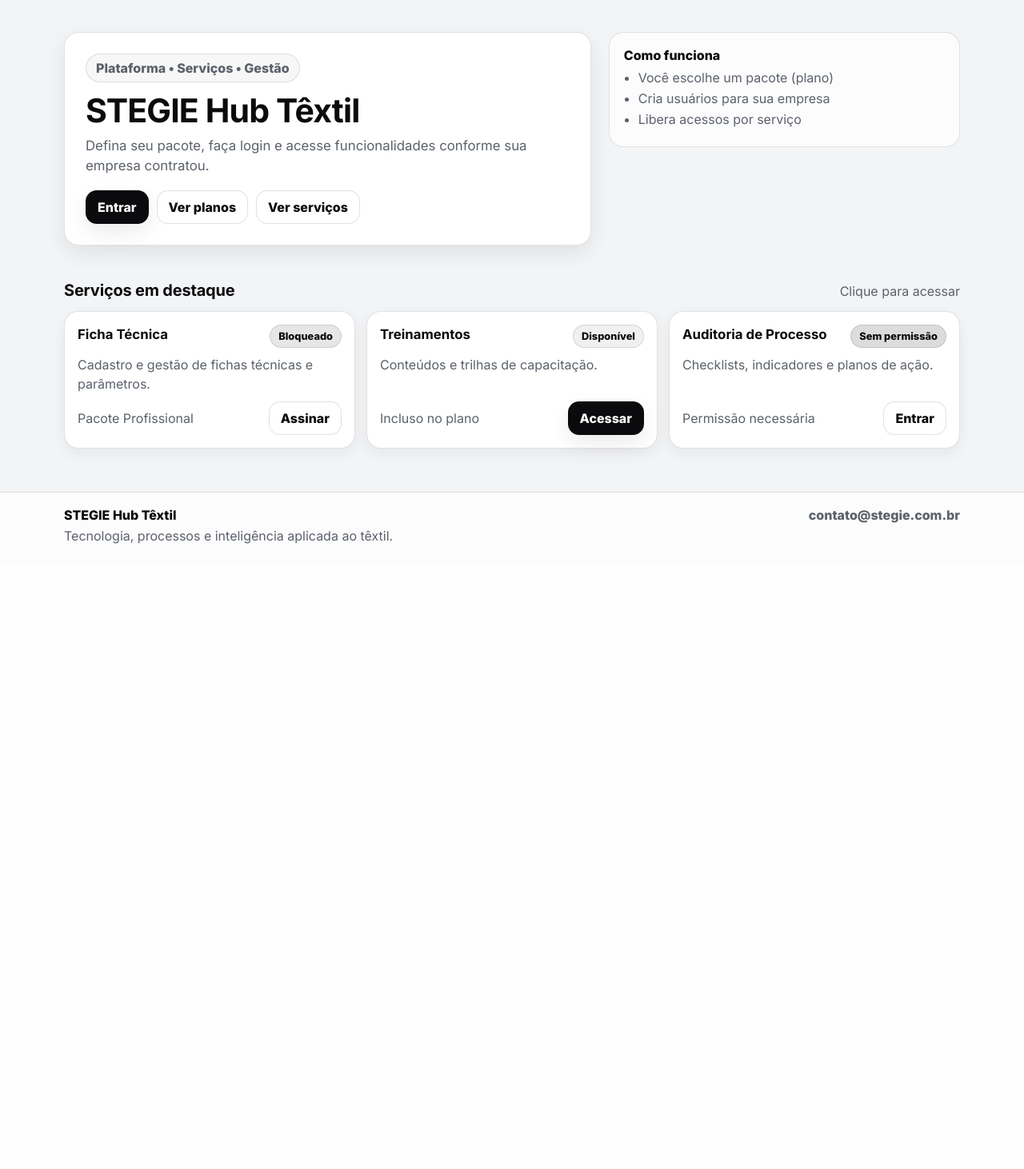
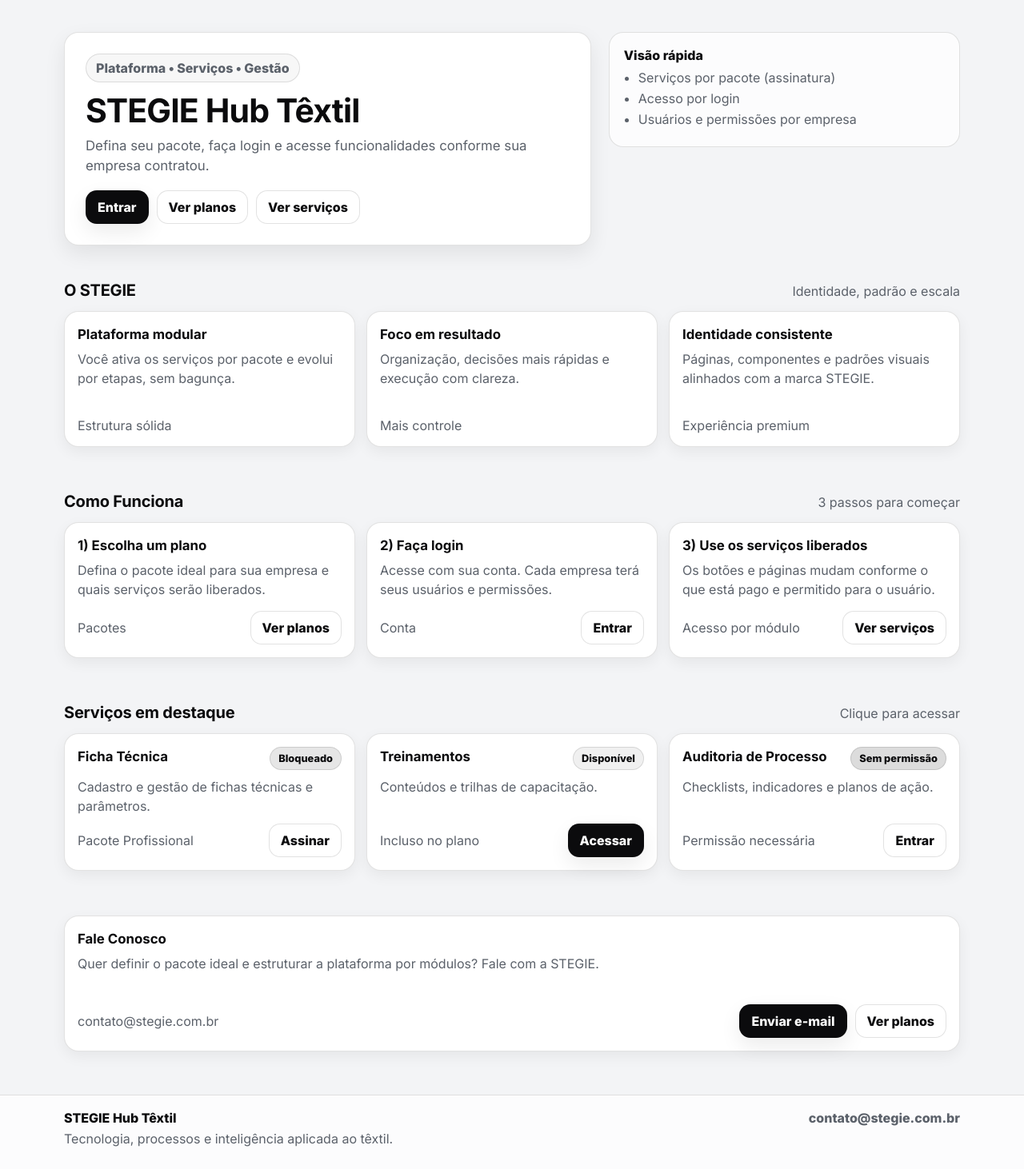
Before and after one commit to AdminAcheTece/stegie-hub-textil, a Flask app: page / in a window 1280 px wide. Shown: the part 205-1667 px from the top of the page at 80% size. Before the commit the page ends 885 px from the top, so only its background shows below. Run offline with Flask 3, Linux system fonts and the light colour scheme.

Commit message:
Update home.html

```diff
--- a/templates/home.html
+++ b/templates/home.html
@@ -2,6 +2,8 @@
 {% block title %}Home | STEGIE{% endblock %}
 
 {% block content %}
+
+<!-- HERO -->
 <section class="hero">
   <div class="container hero-inner">
     <div class="hero-card">
@@ -14,22 +16,110 @@
       <div class="hero-actions">
         <a class="btn btn-primary" href="{{ url_for('login') }}">Entrar</a>
         <a class="btn btn-ghost" href="{{ url_for('planos') }}">Ver planos</a>
-        <a class="btn btn-ghost" href="{{ url_for('servicos') }}">Ver serviços</a>
+        <a class="btn btn-ghost" href="#servicos-destaque">Ver serviços</a>
       </div>
     </div>
 
     <aside class="hero-side">
-      <p class="side-title">Como funciona</p>
+      <p class="side-title">Visão rápida</p>
       <ul class="side-list">
-        <li>Você escolhe um pacote (plano)</li>
-        <li>Cria usuários para sua empresa</li>
-        <li>Libera acessos por serviço</li>
+        <li>Serviços por pacote (assinatura)</li>
+        <li>Acesso por login</li>
+        <li>Usuários e permissões por empresa</li>
       </ul>
     </aside>
   </div>
 </section>
 
-<section class="section">
+<!-- ÂNCORA 1: O STEGIE -->
+<section id="o-stegie" class="section">
+  <div class="container">
+    <div class="section-title">
+      <h2>O STEGIE</h2>
+      <div class="muted">Identidade, padrão e escala</div>
+    </div>
+
+    <div class="grid">
+      <article class="card">
+        <h3>Plataforma modular</h3>
+        <p>
+          Você ativa os serviços por pacote e evolui por etapas, sem bagunça.
+        </p>
+        <div class="card-footer">
+          <span class="muted">Estrutura sólida</span>
+        </div>
+      </article>
+
+      <article class="card">
+        <h3>Foco em resultado</h3>
+        <p>
+          Organização, decisões mais rápidas e execução com clareza.
+        </p>
+        <div class="card-footer">
+          <span class="muted">Mais controle</span>
+        </div>
+      </article>
+
+      <article class="card">
+        <h3>Identidade consistente</h3>
+        <p>
+          Páginas, componentes e padrões visuais alinhados com a marca STEGIE.
+        </p>
+        <div class="card-footer">
+          <span class="muted">Experiência premium</span>
+        </div>
+      </article>
+    </div>
+  </div>
+</section>
+
+<!-- ÂNCORA 2: COMO FUNCIONA -->
+<section id="como-funciona" class="section">
+  <div class="container">
+    <div class="section-title">
+      <h2>Como Funciona</h2>
+      <div class="muted">3 passos para começar</div>
+    </div>
+
+    <div class="grid">
+      <article class="card">
+        <h3>1) Escolha um plano</h3>
+        <p>
+          Defina o pacote ideal para sua empresa e quais serviços serão liberados.
+        </p>
+        <div class="card-footer">
+          <span class="muted">Pacotes</span>
+          <a class="btn btn-ghost" href="{{ url_for('planos') }}">Ver planos</a>
+        </div>
+      </article>
+
+      <article class="card">
+        <h3>2) Faça login</h3>
+        <p>
+          Acesse com sua conta. Cada empresa terá seus usuários e permissões.
+        </p>
+        <div class="card-footer">
+          <span class="muted">Conta</span>
+          <a class="btn btn-ghost" href="{{ url_for('login') }}">Entrar</a>
+        </div>
+      </article>
+
+      <article class="card">
+        <h3>3) Use os serviços liberados</h3>
+        <p>
+          Os botões e páginas mudam conforme o que está pago e permitido para o usuário.
+        </p>
+        <div class="card-footer">
+          <span class="muted">Acesso por módulo</span>
+          <a class="btn btn-ghost" href="#servicos-destaque">Ver serviços</a>
+        </div>
+      </article>
+    </div>
+  </div>
+</section>
+
+<!-- SERVIÇOS EM DESTAQUE -->
+<section id="servicos-destaque" class="section">
   <div class="container">
     <div class="section-title">
       <h2>Serviços em destaque</h2>
@@ -48,6 +138,7 @@
 
           <div class="card-footer">
             <span class="muted">{{ s.tag }}</span>
+
             {% if s.state == "ok" %}
               <a class="btn btn-primary" href="{{ s.href }}">Acessar</a>
             {% elif s.state == "locked" %}
@@ -61,4 +152,25 @@
     </div>
   </div>
 </section>
+
+<!-- ÂNCORA 3: FALE CONOSCO -->
+<section id="fale-conosco" class="section">
+  <div class="container">
+    <div class="card">
+      <h3>Fale Conosco</h3>
+      <p class="muted">
+        Quer definir o pacote ideal e estruturar a plataforma por módulos? Fale com a STEGIE.
+      </p>
+
+      <div class="card-footer">
+        <span class="muted">contato@stegie.com.br</span>
+        <div style="display:flex; gap:10px; flex-wrap:wrap;">
+          <a class="btn btn-primary" href="mailto:contato@stegie.com.br">Enviar e-mail</a>
+          <a class="btn btn-ghost" href="{{ url_for('planos') }}">Ver planos</a>
+        </div>
+      </div>
+    </div>
+  </div>
+</section>
+
 {% endblock %}
```
